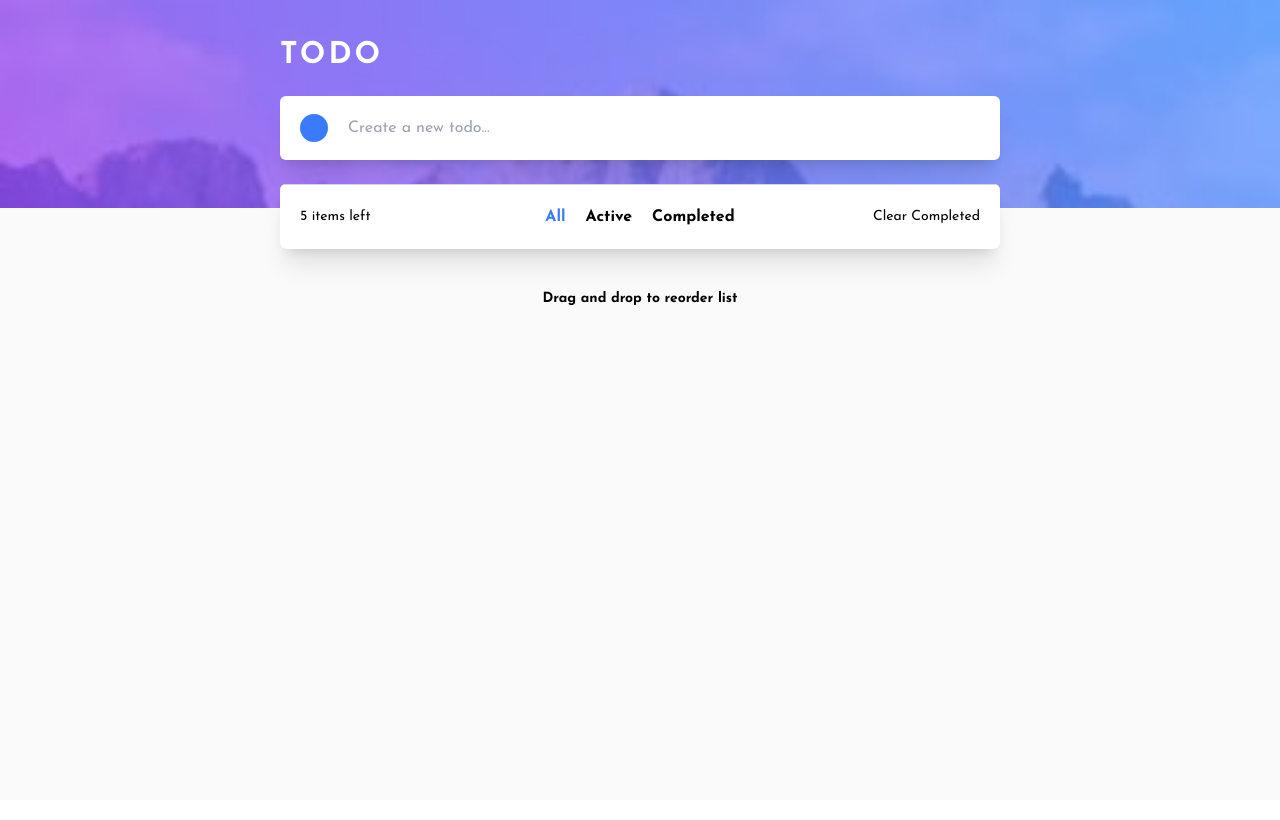
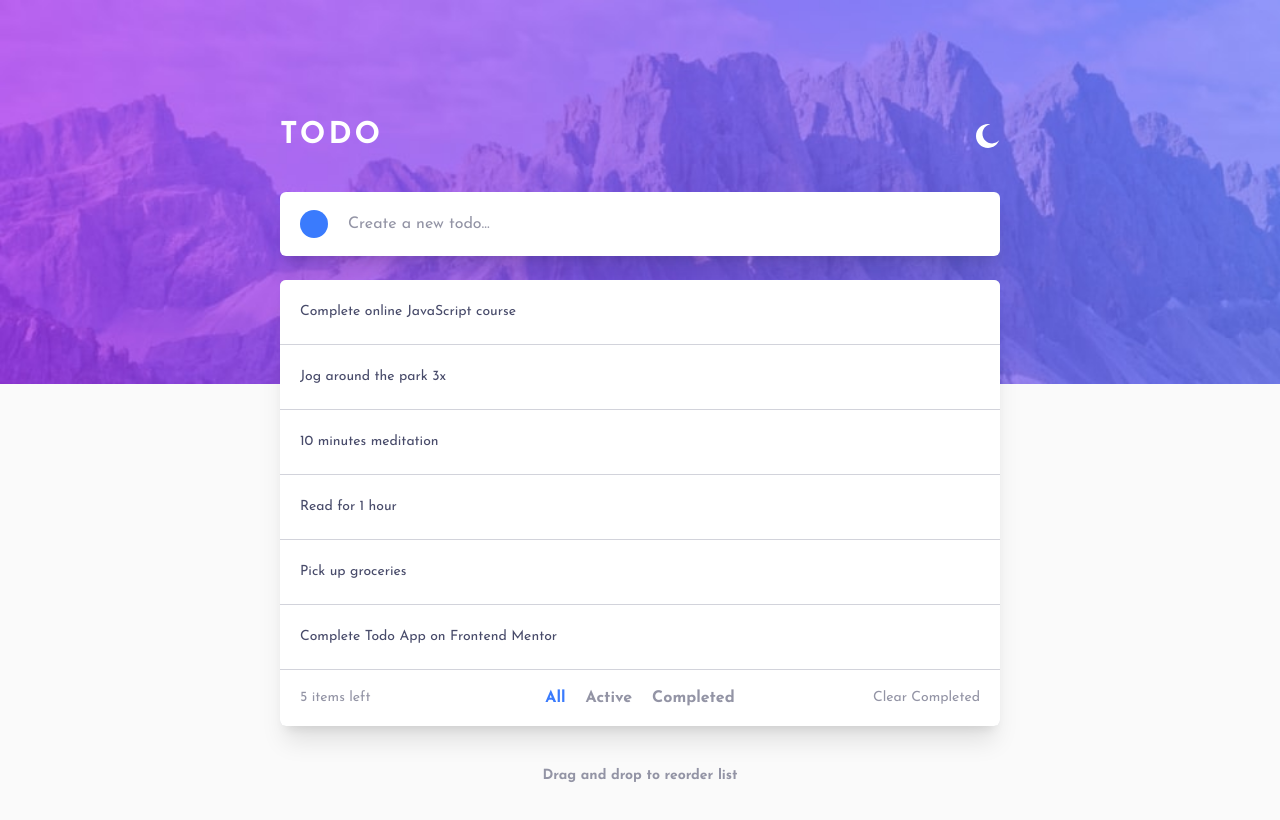
Before and after one commit to john-mirage/todo-app, a React (Vite) app: page / in a window 1280 px wide. Shown: the top 820 px of the page. Built offline with nearby package versions, Linux system fonts and the light colour scheme.

Commit message:
feat(ui): add basic styles for todos

```diff
--- a/src/components/icon-button.tsx
+++ b/src/components/icon-button.tsx
@@ -1,7 +1,7 @@
 function IconButton({ action ,children }) {
     return (
         <button
-            className="relative flex w-12 h-12 rounded-full cursor-pointer"
+            className="relative flex w-12 h-12 rounded-full cursor-pointer -mr-3"
             onClick={action}
         >
             <div className="m-auto">
--- a/src/components/page.tsx
+++ b/src/components/page.tsx
@@ -17,11 +17,11 @@ function Page() {
     }, [isDarkMode])
 
     return (
-        <div className="relative w-full min-h-screen pt-24 pb-20 transition-colors bg-light-background dark:bg-dark-background">
+        <div className="relative w-full min-h-screen pt-24 pb-20 transition-colors bg-light-background dark:bg-dark-background lg:pt-48">
 
             <TopAppBar isDarkMode={isDarkMode} setIsDarkMode={setIsDarkMode} />
 
-            <div className="absolute z-40 top-0 left-0 w-full h-52 bg-mobile-light-bg dark:bg-mobile-dark-bg bg-no-repeat bg-cover"></div>
+            <div className="absolute z-40 top-0 left-0 w-full h-52 bg-mobile-light-bg dark:bg-mobile-dark-bg bg-no-repeat bg-cover lg:h-96 lg:bg-desktop-light-bg lg:dark:bg-desktop-dark-bg"></div>
 
             <main className="relative z-50 w-full h-auto px-5 md:w-desktopTodo md:mx-auto md:px-0">
 
@@ -37,7 +37,7 @@ function Page() {
                     <TodoFilter />
                 </div>
 
-                <p className="w-full h-auto mt-10 text-center text-sm font-bold text-light-secondaryText dark:text-dark-secondaryText">Drag and drop to reorder list</p>
+                <p className="w-full h-auto mt-10 text-center text-sm font-bold text-light-textSecondary dark:text-dark-textSecondary">Drag and drop to reorder list</p>
 
             </main>
 
--- a/src/components/todo-filter.tsx
+++ b/src/components/todo-filter.tsx
@@ -2,8 +2,8 @@ function TodoFilter() {
     return (
         <div className="flex flex-row justify-center items-center w-full h-auto">
             <button className="text-base font-bold text-blue mr-5 transition-colors">All</button>
-            <button className="text-base font-bold text-light-secondaryText dark:text-dark-secondaryText mr-5 transition-colors hover:text-light-primaryText last:mr-0 dark:hover:text-dark-primaryText">Active</button>
-            <button className="text-base font-bold text-light-secondaryText dark:text-dark-secondaryText mr-5 transition-colors hover:text-light-primaryText last:mr-0 dark:hover:text-dark-primaryText">Completed</button>
+            <button className="text-base font-bold text-light-textSecondary dark:text-dark-textSecondary mr-5 transition-colors hover:text-light-textPrimary last:mr-0 dark:hover:text-dark-textPrimary">Active</button>
+            <button className="text-base font-bold text-light-textSecondary dark:text-dark-textSecondary mr-5 transition-colors hover:text-light-textPrimary last:mr-0 dark:hover:text-dark-textPrimary">Completed</button>
         </div>
     )
 }
--- a/src/components/todo-input.tsx
+++ b/src/components/todo-input.tsx
@@ -2,7 +2,7 @@ function TodoInput() {
     return (
         <div className="flex flex-row items-center w-full h-16 px-5">
             <input
-                className="flex-1 order-2 py-2 px-5 outline-none transition-colors text-light-primaryText dark:text-dark-primaryText bg-light-foreground dark:bg-dark-foreground placeholder:text-light-secondaryText dark:placeholder:text-dark-secondaryText"
+                className="flex-1 order-2 py-2 px-5 outline-none transition-colors text-light-textPrimary dark:text-dark-textPrimary bg-light-foreground dark:bg-dark-foreground placeholder:text-light-textSecondary dark:placeholder:text-dark-textSecondary"
                 type="text"
                 placeholder="Create a new todo..."
             />
--- a/src/components/todo-list.tsx
+++ b/src/components/todo-list.tsx
@@ -1,8 +1,18 @@
+import Todo from "@components/todo"
 import TodoMenu from "@components/todo-menu"
 
 function TodoList() {
     return (
         <>
+            <div className="w-full h-auto">
+                <Todo label="Complete online JavaScript course" />
+                <Todo label="Jog around the park 3x" />
+                <Todo label="10 minutes meditation" />
+                <Todo label="Read for 1 hour" />
+                <Todo label="Pick up groceries" />
+                <Todo label="Complete Todo App on Frontend Mentor" />
+            </div>
+
             <div className="border-t border-light-todoList dark:border-dark-todoList bg-light-foreground dark:bg-dark-foreground">
                 <TodoMenu />
             </div>
--- a/src/components/todo-menu.tsx
+++ b/src/components/todo-menu.tsx
@@ -2,10 +2,10 @@ import TodoFilter from "@components/todo-filter"
 
 function TodoMenu() {
     return (
-        <div className="flex flex-row justify-center items-center w-full h-16 px-5">
+        <div className="flex flex-row justify-center items-center w-full h-14 px-5">
 
             <div className="flex-1">
-                <p className="text-sm font-normal text-light-secondaryText dark:text-dark-secondaryText">5 items left</p>
+                <p className="text-sm font-normal text-light-textSecondary dark:text-dark-textSecondary">5 items left</p>
             </div>
 
             <div className="flex-1 hidden lg:block">
@@ -13,7 +13,7 @@ function TodoMenu() {
             </div>
 
             <div className="flex-1">
-                <button className="block ml-auto text-sm font-normal transition-colors text-light-secondaryText hover:text-light-primaryText dark:text-dark-secondaryText dark:hover:text-dark-primaryText">Clear Completed</button>
+                <button className="block ml-auto text-sm font-normal transition-colors text-light-textSecondary hover:text-light-textPrimary dark:text-dark-textSecondary dark:hover:text-dark-textPrimary">Clear Completed</button>
             </div>
 
         </div>
--- /dev/null
+++ b/src/components/todo.tsx
@@ -0,0 +1,13 @@
+interface Props {
+    label: string;
+}
+
+function Todo({ label }: Props) {
+    return (
+        <div className="flex flex-row justify-between items-center w-full h-16 bg-light-foreground dark:bg-dark-foreground px-5 mb-px last:mb-0">
+            <p className="text-sm font-normal text-light-textPrimary dark:text-dark-textPrimary">{label}</p>
+        </div>
+    )
+}
+
+export default Todo
--- a/src/components/top-app-bar.tsx
+++ b/src/components/top-app-bar.tsx
@@ -1,4 +1,6 @@
 import IconButton from "@components/icon-button"
+import SunIcon from "@components/sun-icon"
+import MoonIcon from "@components/moon-icon"
 
 interface Props {
     isDarkMode: boolean;
@@ -7,11 +9,14 @@ interface Props {
 
 function TopAppBar({ isDarkMode, setIsDarkMode }: Props) {
     return (
-        <header className="absolute z-50 top-0 left-0 flex w-full h-20">
+        <header className="absolute z-50 top-0 left-0 flex w-full h-20 lg:h-40">
             <div className="flex flex-row justify-between items-center w-full h-auto mt-auto px-5 md:w-desktopTodo md:mx-auto md:px-0">
                 <h2 className="text-3xl font-bold tracking-widest uppercase text-white">todo</h2>
                 <IconButton action={() => setIsDarkMode(!isDarkMode)}>
-
+                    {isDarkMode
+                        ? <SunIcon className="w-6 h-6 fill-white" />
+                        : <MoonIcon className="w-6 h-6 fill-white" />
+                    }
                 </IconButton>
             </div>
         </header>
```
